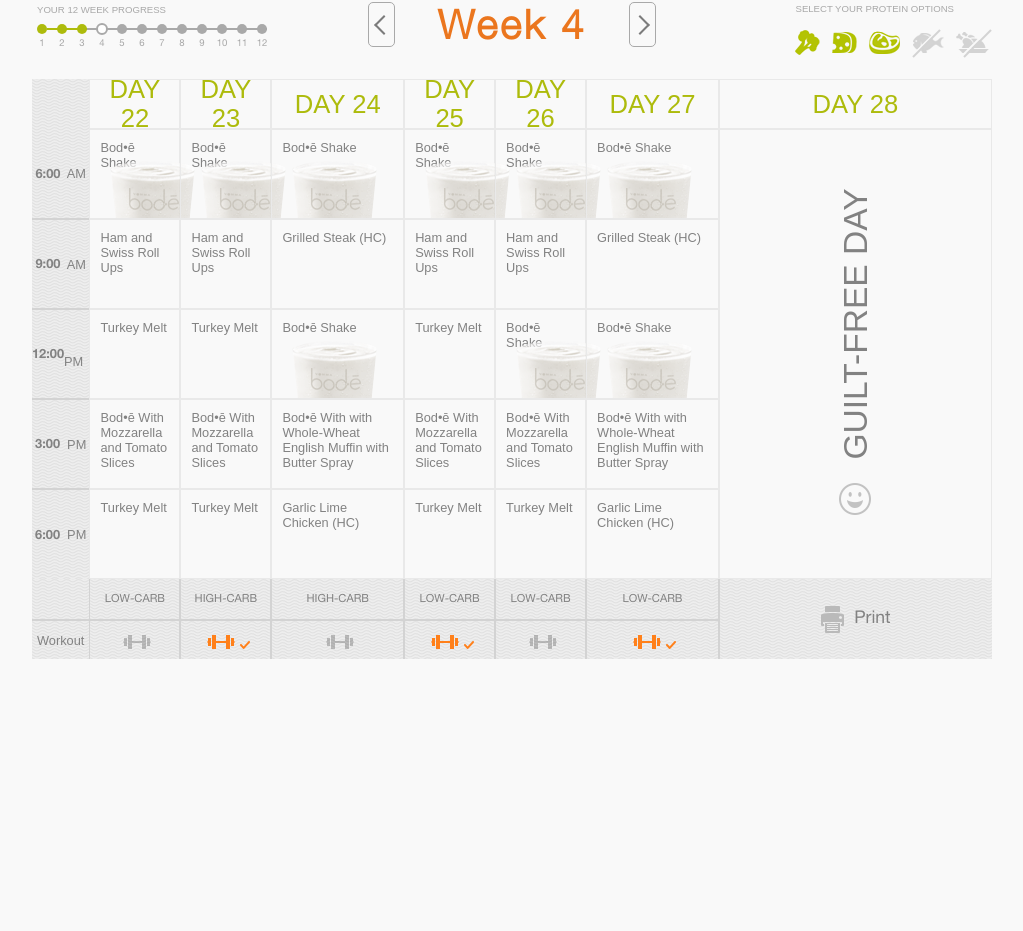
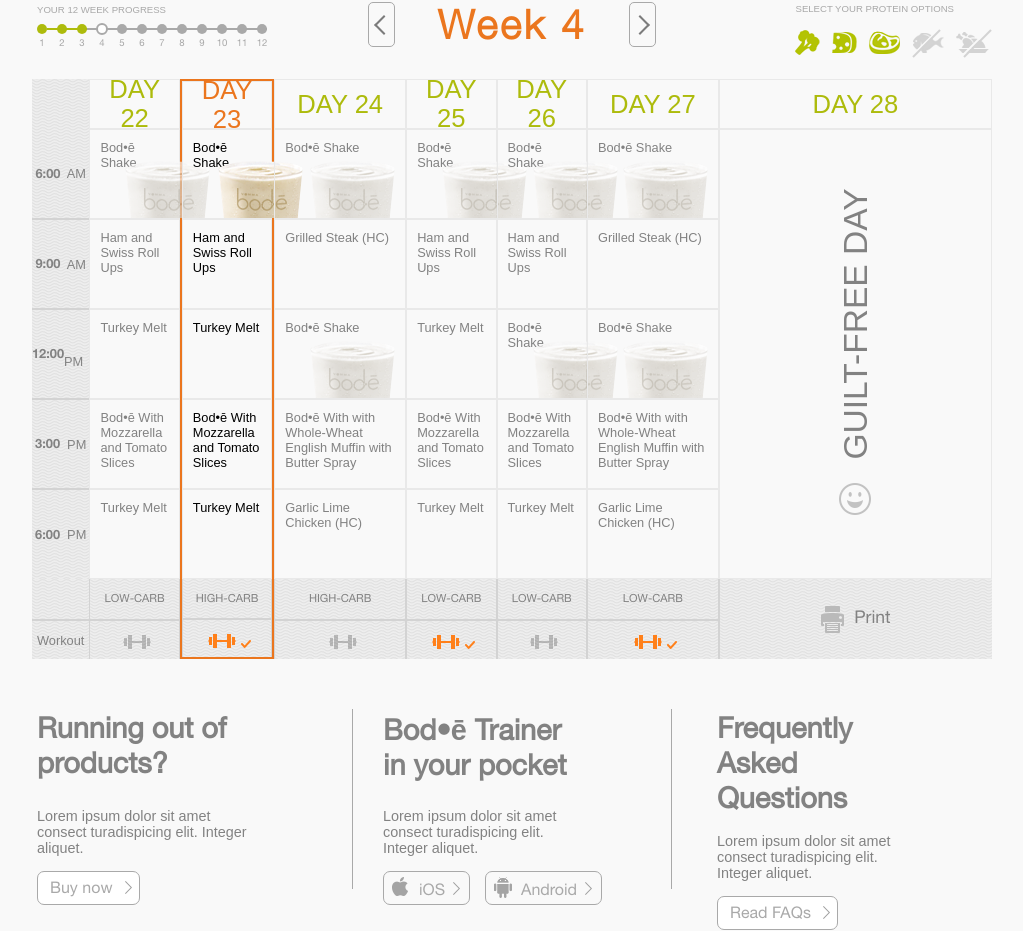
Before and after one commit to domaradzki/task-one, a React (Create React App) app: page / in a window 1280 px wide. Shown: the part 118-1049 px from the top of the page, without its empty margins (128-1151 px from the left). Before the commit the page ends 800 px from the top, so only its background shows below. Built offline with nearby package versions, Linux system fonts and the light colour scheme.

Commit message:
added stles on active day element

```diff
--- a/src/Components/Footer/Footer.js
+++ b/src/Components/Footer/Footer.js
@@ -1,11 +1,36 @@
-import React from 'react';
+import React from "react";
+import arrow from "../../images/button_arrow.png";
 
 const Footer = () => {
-    return (
-        <footer className="footer">
-
-        </footer>
-    )
-}
+  return (
+    <footer className="footer">
+      <div className="footer__column">
+        <h2>Running out of products?</h2>
+        <p>
+          Lorem ipsum dolor sit amet consect turadispicing elit. Integer
+          aliquet.
+        </p>
+        <button className="button__buy"><span>Buy now</span><img src={arrow} alt="arrow" className="buttonArrow" /></button>
+      </div>
+      <div className="footer__column">
+        <h2>Bod•ē Trainer in your pocket</h2>
+        <p>
+          Lorem ipsum dolor sit amet consect turadispicing elit. Integer
+          aliquet.
+        </p>
+        <button className="button__apple"><span>iOS</span><img src={arrow} alt="arrow" className="buttonArrow" /></button>
+        <button className="button__android"><span>Android</span><img src={arrow} alt="arrow" className="buttonArrow" /></button>
+      </div>
+      <div className="footer__column">
+        <h2>Frequently Asked Questions</h2>
+        <p>
+          Lorem ipsum dolor sit amet consect turadispicing elit. Integer
+          aliquet.
+        </p>
+        <button className="button__buy"><span>Read FAQs</span><img src={arrow} alt="arrow" className="buttonArrow" /></button>
+      </div>
+    </footer>
+  );
+};
 
 export default Footer;
--- a/src/Components/Main/Main.js
+++ b/src/Components/Main/Main.js
@@ -11,6 +11,8 @@
 class Main extends Component {
   state = {
     week:4,
+    activeMenu:'',
+    activeDay:23,
     data:[]
   }
 
@@ -41,7 +43,7 @@
   }
 
   render() {
-    const {week, data} = this.state;
+    const {week, data, activeDay} = this.state;
     const actualWeekData = data.filter((item)=>item.week===week);
     const shake = 'Bod•ē Shake';
     return(
@@ -59,13 +61,13 @@
         <div className="shedule__header--bottom">Workout</div>
         </div>
         {actualWeekData.map((day)=> day.day%7!==0 ? (
-          <div className="schedule__column">
+          <div className={activeDay===day.day ? "schedule__column shedule__column--active" : "schedule__column"}>
         <div className="shedule__cell shedule__header--top">day {day.day}</div>
-        <div className="shedule__cell">{day.meal1}{(day.meal1===shake)? <img src={shakeImage} alt="shake"/> :''}</div>
-        <div className="shedule__cell">{day.meal2}{(day.meal2===shake)? <img src={shakeImage} alt="shake"/> :''}</div>
-        <div className="shedule__cell">{day.meal3}{(day.meal3===shake)? <img src={shakeImage} alt="shake"/> :''}</div>
-        <div className="shedule__cell">{day.meal4}{(day.meal4===shake)? <img src={shakeImage} alt="shake"/> :''}</div>
-        <div className="shedule__cell">{day.meal5}{(day.meal5===shake)? <img src={shakeImage} alt="shake"/> :''}</div>
+        <div className="shedule__cell">{day.meal1}{(day.meal1===shake)? <span/> :''}</div>
+        <div className="shedule__cell">{day.meal2}{(day.meal2===shake)? <span/> :''}</div>
+        <div className="shedule__cell">{day.meal3}{(day.meal3===shake)? <span/> :''}</div>
+        <div className="shedule__cell">{day.meal4}{(day.meal4===shake)? <span/> :''}</div>
+        <div className="shedule__cell">{day.meal5}{(day.meal5===shake)? <span/> :''}</div>
         <div className="shedule__cell--bottom">{day.carb}-CARB</div>
         <div className="shedule__cell--bottom">{day.workout ? <><img src={weight_color} alt="weight" /><img src={weight_ok} alt="ok" /></> : <img src={weight_grey} alt="weight" />}</div>
         </div>
--- a/src/css/style.css
+++ b/src/css/style.css
@@ -147,10 +147,13 @@
   height: 90px;
   padding: 10px;
   position: relative; }
-  .shedule__cell img {
+  .shedule__cell span {
     position: absolute;
+    background: url("../images/gray_shake.png") no-repeat 0 0;
+    width: 85px;
+    height: 57px;
     bottom: 0;
-    left: 20px; }
+    left: 35px; }
 
 .shedule__header--top {
   display: flex;
@@ -217,6 +220,19 @@
     font-family: HelveticaNeue, sans-serif;
     font-size: 1.1rem;
     margin-left: 10px; }
+
+.shedule__column--active {
+  border: 2px solid #eb761e; }
+  .shedule__column--active div.shedule__header--top {
+    height: 48px; }
+  .shedule__column--active div.shedule__cell--bottom {
+    height: 39px; }
+  .shedule__column--active div.shedule__cell {
+    color: #000; }
+    .shedule__column--active div.shedule__cell span {
+      background: url("../images/color_shake.png") no-repeat 0 0; }
+  .shedule__column--active div.shedule__header--top {
+    color: #eb761e; }
 
 .naviagtion__bar {
   display: flex;
@@ -355,3 +371,64 @@
   .naviagtion__bar--options img {
     display: inline-block;
     margin-left: 12px; }
+
+footer {
+  display: flex;
+  flex-wrap: wrap;
+  width: 100%;
+  margin-top: 50px; }
+  footer div.footer__column {
+    width: calc(100% / 3);
+    height: 180px;
+    padding: 5px 50px 5px 5px; }
+    footer div.footer__column:nth-child(2) {
+      border-left: 1px solid #a9a9a9;
+      border-right: 1px solid #a9a9a9;
+      padding: 5px 30px; }
+    footer div.footer__column:last-child {
+      padding: 5px 30px 5px 45px; }
+    footer div.footer__column h2 {
+      font-size: 1.8rem;
+      font-family: HelveticaNeue, sans-serif;
+      margin: 0;
+      min-height: 80px;
+      padding: 0 50px 0 0; }
+    footer div.footer__column p {
+      font-size: 0.9rem;
+      font-family: Arial, Helvetica, sans-serif;
+      padding: 0 50px 0 0; }
+    footer div.footer__column button {
+      border: 1px solid #a9a9a9;
+      border-radius: 7px;
+      background: #fff;
+      height: 34px;
+      font-size: 1rem;
+      font-family: HelveticaNeue, sans-serif;
+      text-align: center;
+      color: #a9a9a9;
+      line-height: 32px;
+      position: relative; }
+    footer div.footer__column button.button__buy {
+      padding: 2px 26px 2px 12px; }
+      footer div.footer__column button.button__buy img.buttonArrow {
+        position: absolute;
+        bottom: 10px;
+        right: 7px; }
+    footer div.footer__column button.button__apple {
+      padding: 4px 24px 4px 12px;
+      margin-right: 15px;
+      background: url("../images/apple_item.png") no-repeat 8px 5px;
+      padding-left: 35px; }
+      footer div.footer__column button.button__apple img.buttonArrow {
+        position: absolute;
+        bottom: 9px;
+        right: 9px; }
+    footer div.footer__column button.button__android {
+      padding: 4px 24px 4px 12px;
+      margin-right: 15px;
+      background: url("../images/android_item.png") no-repeat 8px 5px;
+      padding-left: 35px; }
+      footer div.footer__column button.button__android img.buttonArrow {
+        position: absolute;
+        bottom: 9px;
+        right: 9px; }
--- a/src/scss/style.scss
+++ b/src/scss/style.scss
@@ -181,10 +181,13 @@
   height: 90px;
   padding: 10px;
   position: relative;
-  img {
+  span {
     position: absolute;
-    bottom: 0;
-    left: 20px;
+    background: url("../images/gray_shake.png") no-repeat 0 0;
+    width: 85px;
+    height: 57px;
+    bottom:0;
+    left:35px;
   }
 }
 
@@ -265,6 +268,24 @@
   }
 }
 
+.shedule__column--active {
+  border: 2px solid $active-color;
+  div.shedule__header--top {
+    height: 48px;
+  }
+  div.shedule__cell--bottom {
+    height: 39px;
+  }
+  div.shedule__cell {
+    color: #000;
+    span {
+      background: url("../images/color_shake.png") no-repeat 0 0;
+    }
+  }
+  div.shedule__header--top {
+    color: $active-color;
+  }
+}
 //navigation bar
 .naviagtion__bar {
   display: flex;
@@ -344,8 +365,8 @@
     }
     // Bullets
     &:before {
-      border: 2px solid #a9a9a9;
-      background-color: #fff;
+      border: 2px solid $primary-color;
+      background-color: $topbar-color;
       top: -7px;
       left: 4px;
       border-radius: 1.5em;
@@ -407,10 +428,83 @@
     @include text_paragraph;
     padding-right: 38px;
   }
-  .options__images {
-  }
   img {
     display: inline-block;
     margin-left: 12px;
   }
 }
+
+//footer
+footer {
+  display: flex;
+  flex-wrap: wrap;
+  width: 100%;
+  margin-top: 50px;
+  div.footer__column {
+    width: calc(100% / 3);
+    height: 180px;
+    padding: 5px 50px 5px 5px;
+    &:nth-child(2) {
+      border-left: $border-item;
+      border-right: $border-item;
+      padding: 5px 30px;
+    }
+    &:last-child {
+      padding: 5px 30px 5px 45px;
+    }
+    h2 {
+      font-size: 1.8rem;
+      font-family: HelveticaNeue, sans-serif;
+      margin: 0;
+      min-height: 80px;
+      padding: 0 50px 0 0;
+    }
+    p {
+      font-size: 0.9rem;
+      font-family: Arial, Helvetica, sans-serif;
+      padding: 0 50px 0 0;
+    }
+    button {
+      border: 1px solid $primary-color;
+      border-radius: 7px;
+      background: $topbar-color;
+      height: 34px;
+      font-size: 1rem;
+      font-family: HelveticaNeue, sans-serif;
+      text-align: center;
+      color: $primary-color;
+      line-height: 32px;
+      position: relative;
+    }
+    button.button__buy {
+      padding: 2px 26px 2px 12px;
+      img.buttonArrow {
+        position: absolute;
+        bottom: 10px;
+        right: 7px;
+      }
+    }
+    button.button__apple {
+      padding: 4px 24px 4px 12px;
+      margin-right: 15px;
+      background: url("../images/apple_item.png") no-repeat 8px 5px;
+      padding-left: 35px;
+      img.buttonArrow {
+        position: absolute;
+        bottom: 9px;
+        right: 9px;
+      }
+    }
+    button.button__android {
+      padding: 4px 24px 4px 12px;
+      margin-right: 15px;
+      background: url("../images/android_item.png") no-repeat 8px 5px;
+      padding-left: 35px;
+      img.buttonArrow {
+        position: absolute;
+        bottom: 9px;
+        right: 9px;
+      }
+    }
+  }
+}
```
Also changed, not shown: src/images/android_item.png (added), src/images/apple_item.png (added).
